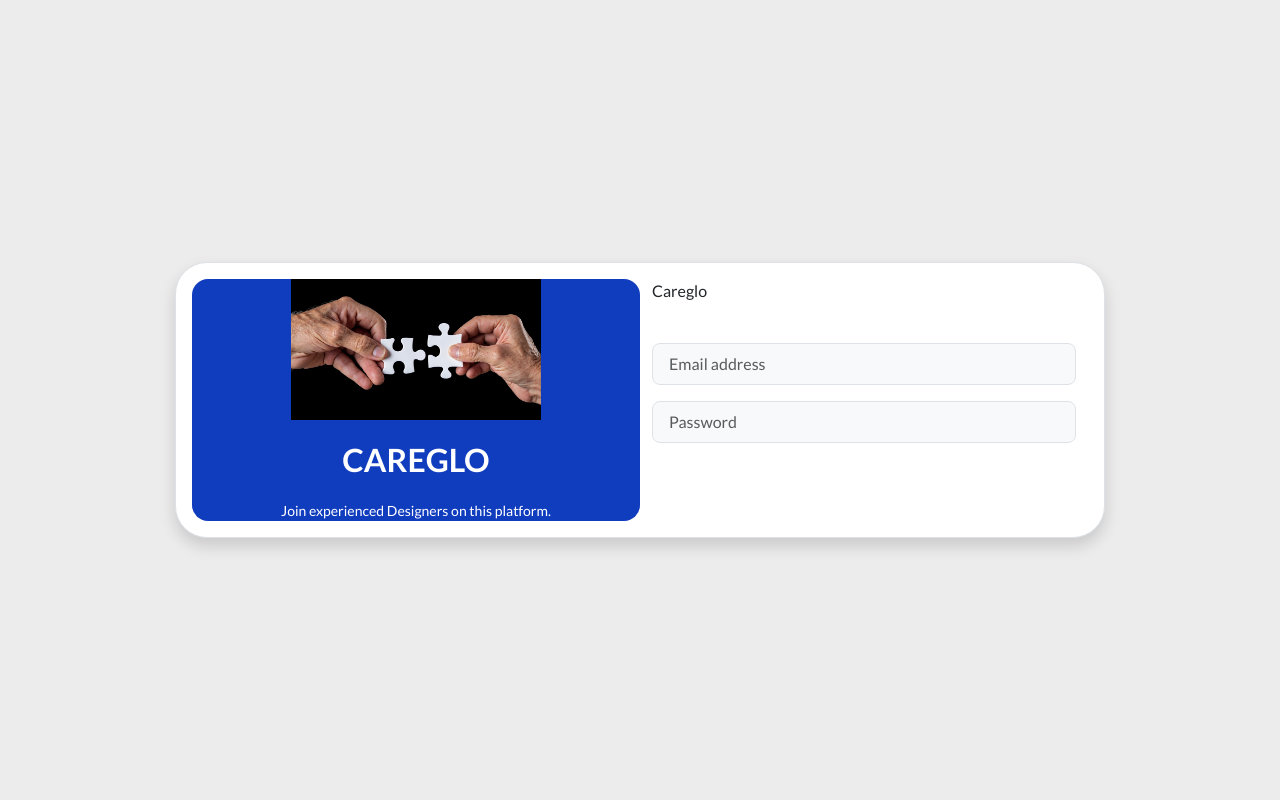
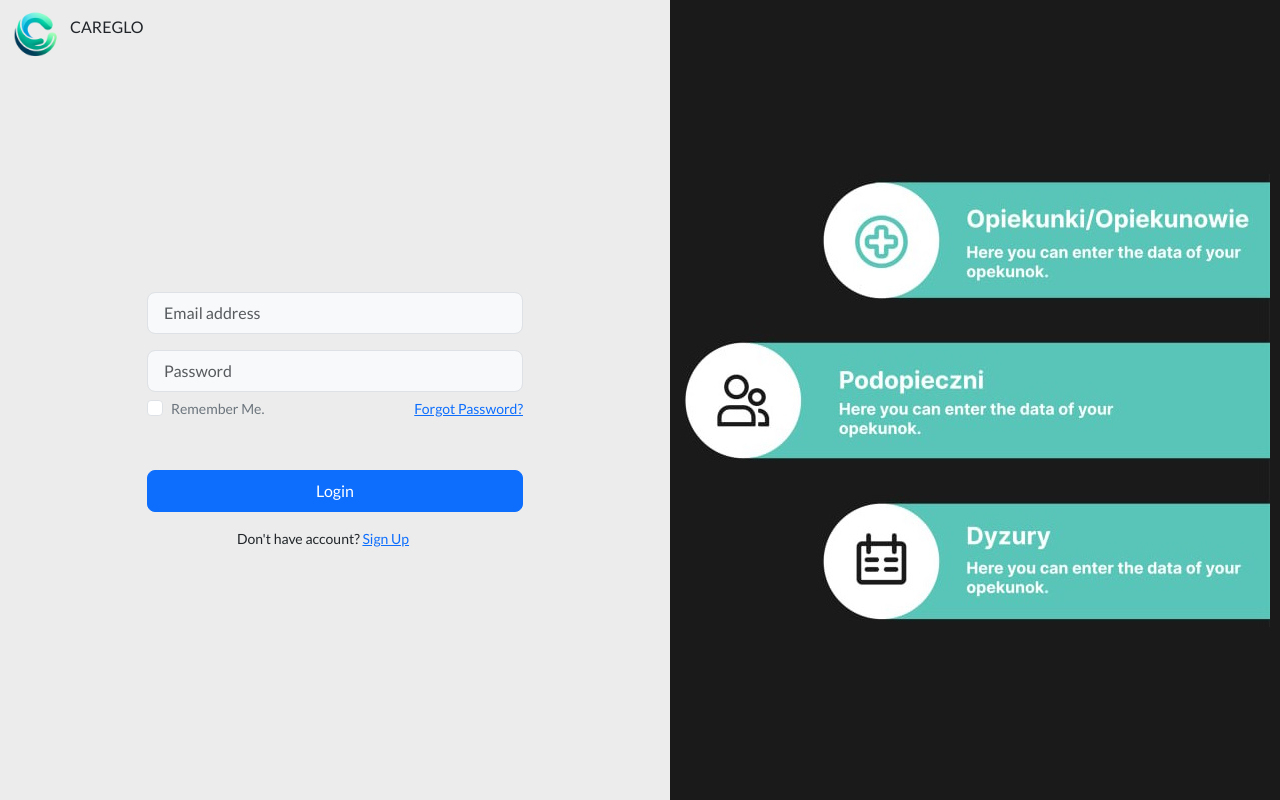
Before and after one commit to Lokatex/login-app-2, a plain HTML site: page index.html in a window 1280 px wide. Drawn offline with nearby package versions, Linux system fonts and the light colour scheme.

Commit message:
Poprawki
Poprawki logowania så widoczne

```diff
--- a/index.html
+++ b/index.html
@@ -12,39 +12,47 @@
 </head>
 <body>
 
-                <!--Main Container-->
-    <div class="container d-flex justify-content-center align-items-center min-vh-100 ">
+    <!-- Logo in top-left corner -->
+    <div class="logo-top-right">
+        <img src="img/logoHead copy.png" alt="CAREGLO Logo">
+        <p>CAREGLO</p>
+    </div>
 
-
-                <!--Login Container-->
-        <div class="row border rounded-5 p-3 bg-white shadow box-area">
-
-                <!--Left Box-->
-            <div class="col-md-6 rounded-4 d-flex justify-content-center align-items-center flex-column left-box" style="background: #103cbe;">
-                <div class="featured-image mb-3">
-                    <img src="img/ai-generated-8734690_1920.jpg"
-                         alt="ai-logo"
-                         class="img-fluid"
-                         style="width: 250px;">
+    <!--Main Container-->
+    <div class="box-area">
+        <!--Left box-->
+        <div class="left-box">
+            <div class="row align-items-center w-100">
+                <div class="header-text mb-4 text-center">
+                    <p></p>
                 </div>
-                <p class="text-white fs-2 " style="font-family: Lato, sans-serif; font-weight: 600;">CAREGLO</p>
-                <small class="text-white text-wrap text-center" style="width: 17rem; font-family: Lato, sans-serif; ">Join experienced Designers on this platform.</small>
-            </div>
-                <!--Right box-->
-            <div class="col-md-6 right-box">
-                <div class="row align-items-center">
-                    <div class="header-text mb-4">
-                        <p>Careglo</p>
+                <div class="input-group mb-3">
+                    <input type="text" class="form-control form-control-lg bg-light fs-6" placeholder="Email address">
+                </div>
+                <div class="input-group mb-1">
+                    <input type="password" class="form-control form-control-lg bg-light fs-6" placeholder="Password">
+                </div>
+                <div class="input-group mb-5 d-flex justify-content-between">
+                    <div class="form-check">
+                        <input type="checkbox" name="" id="formCheck" class="form-check-input">
+                        <label for="formCheck" class="form-check-label text-secondary"><small>Remember Me.</small></label>
                     </div>
-                    <div class="input-group mb-3">
-                        <input type="text" class="form-control form-control-lg bg-light fs-6" placeholder="Email address">
-                    </div>
-                    <div class="input-group mb-1">
-                        <input type="text" class="form-control form-control-lg bg-light fs-6" placeholder="Password">
+                    <div class="forgot">
+                        <small><a href="#">Forgot Password?</a></small>
                     </div>
                 </div>
+                <div class="input-group mb-3">
+                    <button class="btn btn-lg btn-primary w-100 fs-6">Login</button>
+                </div>
+
+                <div class="row text-center">
+                    <small>Don't have account? <a href="#">Sign Up</a></small>
+                </div>
             </div>
-
+        </div>
+        <!--Right Box-->
+        <div class="right-box">
+            <img src="img/RightImage.jpg" alt="logoHead" class="img-fluid">
         </div>
     </div>
     <script src="https://cdn.jsdelivr.net/npm/bootstrap@5.3.3/dist/js/bootstrap.bundle.min.js"
--- a/style.css
+++ b/style.css
@@ -1,12 +1,91 @@
 @import url('https://fonts.googleapis.com/css2?family=Lato:ital,wght@0,100;0,300;0,400;0,700;0,900;1,100;1,300;1,400;1,700;1,900&display=swap');
 
-body{
+body {
     font-family: "Lato", sans-serif;
     background: #ececec;
+    margin: 0;
+    padding: 0;
+    height: 100vh;
+    display: flex;
+    align-items: center;
+    justify-content: center;
+    overflow: hidden;
+}
+
+.logo-top-right {
+    position: absolute;
+    top: 10px;
+    left: 10px;
+    display: flex;
+    align-items: center;
+}
+
+.logo-top-right img {
+    width: 50px;
+    margin-right: 10px;
 }
 
 /*-- Login container --*/
 
-.box-area{
-    width: 930px;
+.box-area {
+    width: 100%;
+    display: flex;
+    height: 100vh;
 }
+
+/*-- Left box --*/
+
+.right-box {
+    background: #1a1a1a;
+    display: flex;
+    align-items: center;
+    justify-content: center;
+    flex: 1;
+    padding: 0;
+    margin: 0;
+    height: 100vh;
+    overflow: hidden;
+}
+
+.left-box img {
+    width: 100%;
+    height: auto;
+}
+
+/*-- Right box --*/
+
+.left-box {
+    padding: 40px 30px;
+    flex: 1;
+    display: flex;
+    align-items: center;
+    justify-content: center;
+}
+
+.left-box .row {
+    width: 100%;
+    max-width: 400px;
+}
+
+/*-- Custom Placeholder --*/
+
+::placeholder {
+    font-size: 16px;
+}
+
+/*-- For small screens --*/
+
+@media only screen and (max-width: 768px) {
+
+    .box-area {
+        flex-direction: column;
+        height: auto;
+    }
+    .left-box {
+        height: 200px;
+        overflow: hidden;
+    }
+    .right-box {
+        padding: 20px;
+    }
+}
```
Also changed, not shown: img/RightImage.jpg (added), img/google.png (added), img/logoHead copy.png (added), 2 other files.
